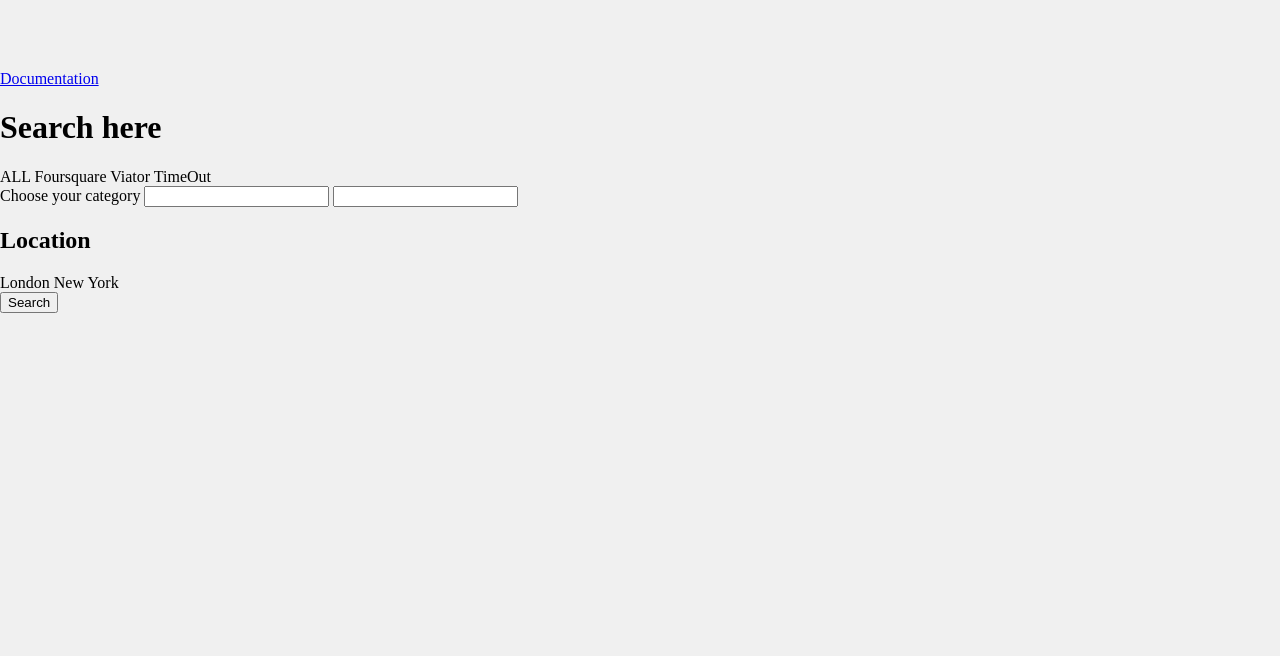
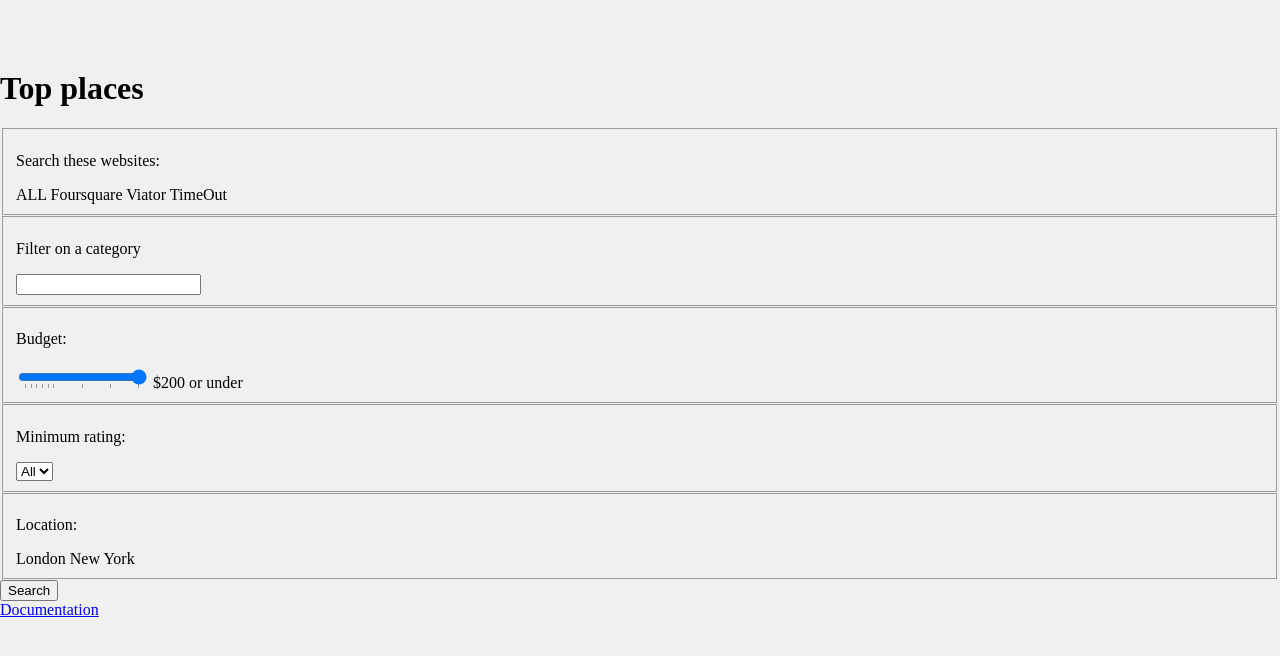
Before and after one commit to obax/top-places-383, a Symfony app: template templates/search.html.twig in a window 1280 px wide. Shown: the top 656 px of the page. Run offline with Twig, Linux system fonts and the light colour scheme; the template is opened without the code that fills it, so the values that code supplies are empty; some libraries are stand-ins or nearby versions.

Commit message:
MASTER -- Removing some tracked files

```diff
--- a/docker/mysql/initdb/00-init-feeds.sql
+++ b/docker/mysql/initdb/00-init-feeds.sql
@@ -36,7 +36,7 @@
 
 LOCK TABLES `feed_list` WRITE;
 /*!40000 ALTER TABLE `feed_list` DISABLE KEYS */;
-INSERT INTO `feed_list` VALUES (1,'London','https://content-api.hiltonapps.com/v1/places/top-places/uk-london-fsq?access_token=jobs383-UgWfVvxQXNhDQLw4v','Foursquare',1,'https://foursquare.com/explore?mode=url&near=London%2C+UK','40.7449','-73.9915'),(2,'London','https://content-api.hiltonapps.com/v1/places/top-places/uk-london-via?access_token=jobs383-UgWfVvxQXNhDQLw4v','Viator',1,'https://www.viator.com/London/d737-ttd?eap=brand-subbrand-23431&aid=vba23431en','40.7449','-73.9915'),(3,'London','https://content-api.hiltonapps.com/v1/places/top-places/london-uk-timeout?access_token=jobs383-UgWfVvxQXNhDQLw4v','TimeOut',1,'http://www.timeout.com/london','40.7449','-73.9915'),(4,'New York, NY','https://content-api.hiltonapps.com/v1/places/top-places/usa-nycny-fsq?access_token=jobs383-Ug\nWfVvxQXNhDQLw4v','Foursquare',1,'https://foursquare.com/explore?mode=url&near=New+York%2C+NY','51.5074','	-0.1278'),(5,'New York, NY','https://content-api.hiltonapps.com/v1/places/top-places/usa-nycny-via?access_token=jobs383-UgWfVvxQXNhDQLw4v','Viator',1,'https://www.viator.com/New-York-City/d687-ttd?eap=brand-subbrand-23431&aid=vba23431en','51.5074','	-0.1278'),(6,'New York, NY','https://content-api.hiltonapps.com/v1/places/top-places/new-york-ny-usa-timeout?access_token=jobs383-UgWfVvxQXNhDQLw4v','TimeOut',1,'http://www.timeout.com/newyork','51.5074','	-0.1278');
+INSERT INTO `feed_list` VALUES (1,'London','https://content-api.hiltonapps.com/v1/places/top-places/uk-london-fsq?access_token=jobs383-UgWfVvxQXNhDQLw4v','Foursquare',1,'https://foursquare.com/explore?mode=url&near=London%2C+UK','40.7449','-73.9915'),(2,'London','https://content-api.hiltonapps.com/v1/places/top-places/uk-london-via?access_token=jobs383-UgWfVvxQXNhDQLw4v','Viator',1,'https://www.viator.com/London/d737-ttd?eap=brand-subbrand-23431&aid=vba23431en','40.7449','-73.9915'),(3,'London','https://content-api.hiltonapps.com/v1/places/top-places/london-uk-timeout?access_token=jobs383-UgWfVvxQXNhDQLw4v','TimeOut',1,'http://www.timeout.com/london','40.7449','-73.9915'),(4,'New York, NY','https://content-api.hiltonapps.com/v1/places/top-places/usa-nycny-fsq?access_token=jobs383-UgWfVvxQXNhDQLw4v','Foursquare',1,'https://foursquare.com/explore?mode=url&near=New+York%2C+NY','51.5074','	-0.1278'),(5,'New York, NY','https://content-api.hiltonapps.com/v1/places/top-places/usa-nycny-via?access_token=jobs383-UgWfVvxQXNhDQLw4v','Viator',1,'https://www.viator.com/New-York-City/d687-ttd?eap=brand-subbrand-23431&aid=vba23431en','51.5074','	-0.1278'),(6,'New York, NY','https://content-api.hiltonapps.com/v1/places/top-places/new-york-ny-usa-timeout?access_token=jobs383-UgWfVvxQXNhDQLw4v','TimeOut',1,'http://www.timeout.com/newyork','51.5074','	-0.1278');
 /*!40000 ALTER TABLE `feed_list` ENABLE KEYS */;
 UNLOCK TABLES;
 /*!40103 SET TIME_ZONE=@OLD_TIME_ZONE */;
--- a/templates/base.html.twig
+++ b/templates/base.html.twig
@@ -10,5 +10,6 @@
         {% block body %}{% endblock %}
         {% block javascripts %}{% endblock %}
     </body>
+    <script src="{{ asset("dist/runtime.js") }}"></script>
     <script src="{{ asset("dist/app.js") }}"></script>
 </html>
--- a/templates/search.html.twig
+++ b/templates/search.html.twig
@@ -1,12 +1,11 @@
 {% extends 'base.html.twig' %}
 {% block title %}Search top places!{% endblock %}
 {% block body %}
-    <a class="button is-light" href="/api/doc">Documentation</a>
     <div class="search">
-        <h1>Search here</h1>
-        <form id="form_search" action="/__services/top-places/London" class="bd-callout is-primary">
-
-            <div class="radio-toolbar">
+        <h1 class="title">Top places</h1>
+        <form id="form_search" action="{{ path('app.controller.feeds') }}" class="bd-callout is-primary">
+            <fieldset class="radio-toolbar">
+                <p><label class="subtitle" for="provider">Search these websites:</label></p>
                 <input type="radio" hidden id="provider_blank" name="provider" checked value="">
                 <label class="button" for="provider_blank">ALL</label>
 
@@ -18,72 +17,66 @@
 
                 <input type="radio" hidden id="provider_timeout" name="provider" value="timeout">
                 <label class="button" for="provider_timeout">TimeOut</label>
-            </div>
+            </fieldset>
 
+            <fieldset>
+                <p><label class="subtitle" for="categories">Filter on a category</label></p>
+                <input  class="input" id="categories" list="datalist_categories" type="text">
+                <datalist id="datalist_categories">
+                    <option value="park"></option>
+                    <option value="museum"></option>
+                    <option value="drama"></option>
+                    <option value="pubs"></option>
+                    <option value="history"></option>
+                </datalist>
+            </fieldset>
 
-            <label for="categories">Choose your category</label>
-            <input id="categories" list="datalist_categories" type="text">
-            <datalist id="datalist_categories">
-                <option value="park"></option>
-                <option value="museum"></option>
-            </datalist>
+            <fieldset>
+                <p><label class="subtitle" for="input_max_price">Budget:</label></p>
+                <input id="input_max_price" name="max_price" onchange="result.value = this.value" type="range"
+                       list="datalist_tickmarks" min="0" max="200" value="200" step="10">
+                $<output name="result">200</output> or under
+                <datalist id="datalist_tickmarks">
+                    <option value="0" label="$0">
+                    <option value="10">
+                    <option value="20">
+                    <option value="30">
+                    <option value="40">
+                    <option value="50" label="$50">
+                    <option value="100" label="$100">
+                    <option value="150" label="$150">
+                    <option value="200" label="$200%">
+                </datalist>
+            </fieldset>
 
-            <input type="number">
+            <fieldset>
+                <p><label class="subtitle" for="input_min_rating">Minimum rating:</label></p>
+                <select name="min_rating" id="input_min_rating">
+                    <option value="0" selected>All</option>
+                    <option value="1">1</option>
+                    <option value="2">2</option>
+                    <option value="3">3</option>
+                    <option value="4">4</option>
+                    <option value="5">5</option>
+                </select>
+            </fieldset>
 
-
-            <div class="radio-toolbar">
-                <h2>Location</h2>
-                <input type="radio" hidden id="location_london" name="location" value="London">
+            <fieldset class="radio-toolbar">
+                <p><label for="city" class="subtitle">Location:</label></p>
+                <input type="radio" hidden id="location_london" name="city" checked value="London">
                 <label class="button" for="location_london">London</label>
-                <input type="radio" hidden id="location_new_york" name="location" value="New York, NY">
+                <input type="radio" hidden id="location_new_york" name="city" value="New York, NY">
                 <label class="button" for="location_new_york">New York</label>
-            </div>
+            </fieldset>
 
             <button id="form_submit" class="button is-primary is-medium">Search</button>
         </form>
     </div>
 
-    <div class="columns" id="results"></div>
+    <div class="results" id="results"></div>
 
-    <script>
-        let searchForm = document.getElementById('form_search')
-        let results = document.getElementById('results')
+    <footer>
+        <a class="button is-light" href="/api/doc">Documentation</a>
 
-        const card = function (location) {
-            let column = document.createElement('div')
-            column.classList.add('column')
-            return column.innerHTML = `
-            <div class="card">
-                <header>${location.name}</header>
-                <div class="card-image">
-                    <img src="${location.image}" alt="${location.name}">
-                </div>
-            </div>
-         `
-        }
-
-        const render = (locations, error) => {
-            if (!error) {
-                locations.forEach(location => {
-                    results.appendChild(card(location))
-                })
-            }
-        }
-
-        searchForm.addEventListener('submit', function (e) {
-            e.preventDefault()
-            let formData = new FormData(e.target)
-            let params = new URLSearchParams(formData).toString();
-            let action = e.target.getAttribute('action');
-            fetch(`${action}?${params}`)
-                .then(data => data.json())
-                .then(json => render(json))
-        })
-
-
-    </script>
-
-
-
-
+    </footer>
 {% endblock %}
```
Also changed, not shown: assets/js/main.js (+57 -5 lines), assets/scss/style.scss (+21 -5 lines), public/dist/js/runtime.09edbd2cb4d215e74d55.js (deleted, +0 -154 lines), src/Controller/FeedAPIController.php (+11 -6 lines), README.md, public/dist/manifest.json (deleted), 1 other file.
